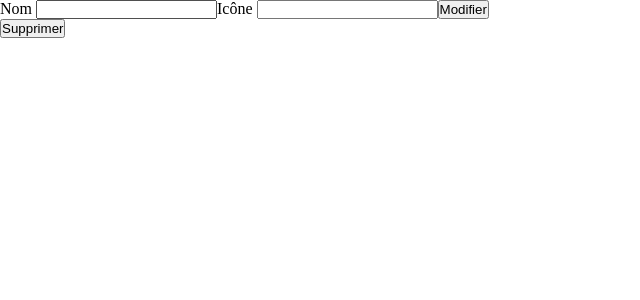
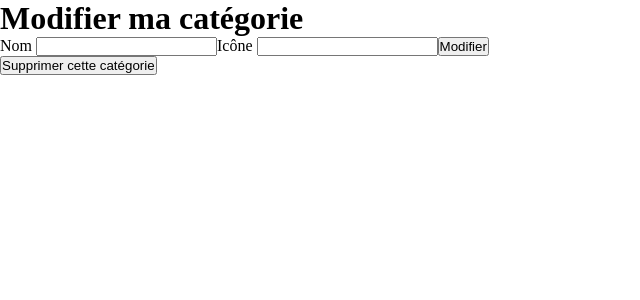
Before and after one commit to BaptisteFredj/project_budget_js, a React (Vite) app in the folder client/: page /categories/1/edit in a window 1280 px wide. Shown: the top 300 px of the page, without its empty margins (0-640 px from the left). Built offline with nearby package versions, Linux system fonts and the light colour scheme; no server answers.

Commit message:
feat: add a title to edit category page

```diff
--- a/client/src/pages/CategoryEdit.jsx
+++ b/client/src/pages/CategoryEdit.jsx
@@ -5,6 +5,7 @@ function CategoryEdit() {
 
   return (
     <>
+      <h1>Modifier ma catégorie</h1>
       <Form method="put">
         <label htmlFor="name">Nom</label>{" "}
         <input type="text" id="name" name="name" defaultValue={category.name} />
@@ -14,7 +15,7 @@ function CategoryEdit() {
       </Form>
 
       <Form method="delete">
-        <button type="submit">Supprimer</button>
+        <button type="submit">Supprimer cette catégorie</button>
       </Form>
     </>
   );
```
